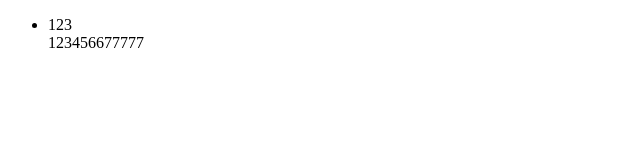
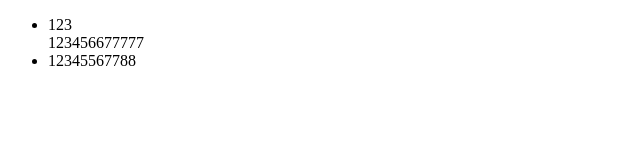
Before and after one commit to zhao0613/demo1224, a plain HTML site: page index.html in a window 1280 px wide. Shown: the whole page, without its empty margins (0-640 px from the left). Drawn offline with Linux system fonts and the light colour scheme.

Commit message:
Update index.html
修改了

```diff
--- a/index.html
+++ b/index.html
@@ -9,6 +9,7 @@
     <ul>
         <li>123</li>
         123456677777
+        <li>12345567788</li>
     </ul>
 </body>
 </html>
```
